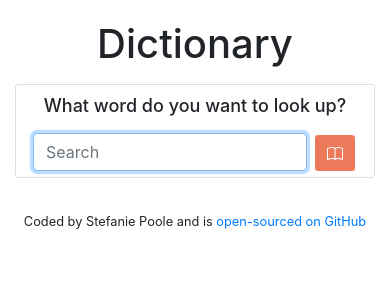
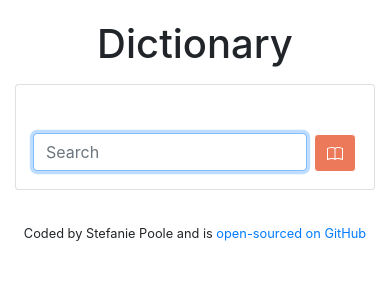
Before and after one commit to stefmpoole/dictionary-react-project, a React (Create React App) app: page / in a window 390 px wide. Shown: the top 300 px of the page. Built offline with nearby package versions, Linux system fonts and the light colour scheme.

Commit message:
styling
changed colors, styled button for phonetics

```diff
--- a/src/App.js
+++ b/src/App.js
@@ -8,14 +8,19 @@ function App() {
     <div className="App">
       <div className="container">
         <h1 className="mb-3">Dictionary</h1>
-        <Card>
-          <Card.Title style={{ marginTop: 10, fontSize: 18 }}>
+
+        <Card className="rounded">
+          <Card.Title
+            className="text-white"
+            style={{ marginTop: 10, fontSize: 18 }}
+          >
             What word do you want to look up?
           </Card.Title>
           <main>
             <Dictionary />
           </main>
         </Card>
+
         <footer className="App-footer">
           <small>
             Coded by Stefanie Poole and is {""}
--- a/src/Definition.js
+++ b/src/Definition.js
@@ -11,8 +11,8 @@ export default function Definition(props) {
           {props.data.phonetics.map(function (phonetics, index) {
             if (index < 1) {
               return (
-                <Card border="0 mt-1 mb-0 pb-0" key={index}>
-                  <h3 className="mt-2 mb-0 pb-0 text-capitalize">
+                <Card className="0 mt-1 mb-0 pb-0" key={index}>
+                  <h3 className="mt-1 mb-0 pb-0 text-capitalize">
                     {props.data.word}
                   </h3>
                   <Phonetics phonetics={phonetics} />
--- a/src/Dictionary.css
+++ b/src/Dictionary.css
@@ -1,5 +1,5 @@
 .Dictionary {
-  max-width: 400px;
+  max-width: 500px;
   display: inline-block;
   margin: 0 auto;
 }
--- a/src/Dictionary.js
+++ b/src/Dictionary.js
@@ -29,9 +29,9 @@ export default function Dictionary() {
 
   return (
     <div className="Dictionary">
-      <div className="submitForm">
+      <div className="submitForm mb-3">
         <Form onSubmit={search}>
-          <Form.Group className="form-outline pt-1 mb-1" id="location-form">
+          <Form.Group className="form-outline pt-1 mb-2" id="location-form">
             <div className="input-group">
               <input
                 type="search"
--- a/src/Meaning.js
+++ b/src/Meaning.js
@@ -5,7 +5,7 @@ import Card from "react-bootstrap/Card";
 export default function Meaning(props) {
   return (
     <div>
-      <Card className="mt-3 mb-3">
+      <Card className="mt-2 mb-2">
         <Card.Header className="text-uppercase">
           <strong>{props.definition.partOfSpeech}</strong>
         </Card.Header>
@@ -17,15 +17,10 @@ export default function Meaning(props) {
                   {define.definition}
                   <br />
                   <br />
-                  <strong>Example:</strong>
-                  <br />
                   <em>{define.example}</em>
                   <br />
                   <br />
-                  <strong>Synonyms:</strong>
-                  <br />
                   <Synonyms synonyms={define.synonyms} />
-                  <br />
                 </span>
               );
             } else {
--- a/src/Phonetics.js
+++ b/src/Phonetics.js
@@ -1,12 +1,12 @@
 import React from "react";
+import Button from "react-bootstrap/Button";
 import { VolumeUpFill } from "react-bootstrap-icons";
-import Button from "react-bootstrap/Button";
 
 export default function Phonetics(props) {
   return (
-    <span className="mr-2">
+    <span className="mr-2 mb-2">
       <Button
-        className="rounded-circle pt-0 pl-2 pr-2 pb-1 mr-0 mb-1"
+        className="rounded-circle pt-0 pl-1 pr-1 pb-1 mr-2 mb-1"
         variant="outline-light"
         size="sm"
       >
@@ -14,11 +14,12 @@ export default function Phonetics(props) {
           href={props.phonetics.audio}
           target="_blank"
           rel="noreferrer"
-          style={{ color: "#eb6e4beb", fontSize: 30, margin: 3 }}
+          style={{ color: "#eb6e4beb", fontSize: 20, margin: 3 }}
         >
           <VolumeUpFill />
         </a>
       </Button>
+
       {props.phonetics.text}
     </span>
   );
--- a/src/Synonyms.js
+++ b/src/Synonyms.js
@@ -4,11 +4,11 @@ import ListGroup from "react-bootstrap/ListGroup";
 export default function Synonyms(props) {
   if (props.synonyms) {
     return (
-      <ul className="Synonyms text-capitalize font-weight-light my-2 list-style: none pl-0">
+      <ul className="Synonyms text-capitalize my-2 list-style: none pl-0">
         {props.synonyms.map(function (synonym, index) {
           return (
             <ListGroup variant="flush" key={index}>
-              {synonym}
+              similar : {synonym}
             </ListGroup>
           );
         })}
```
